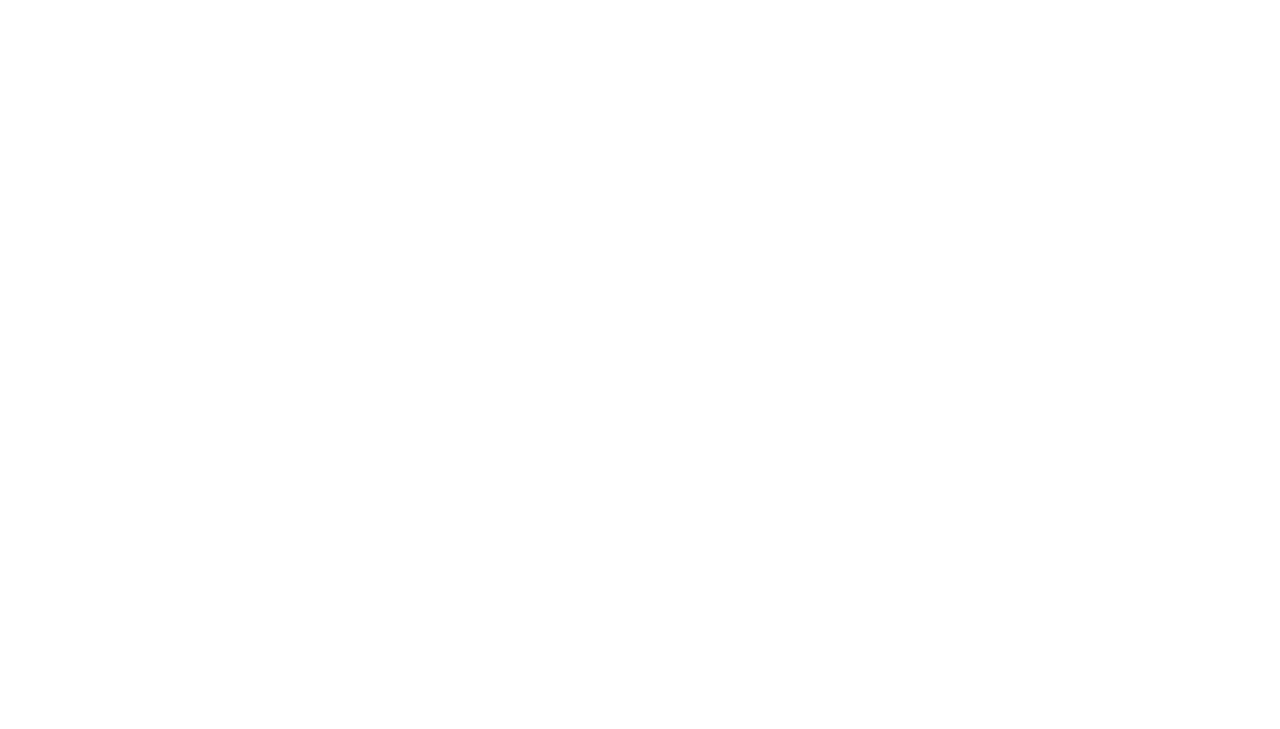
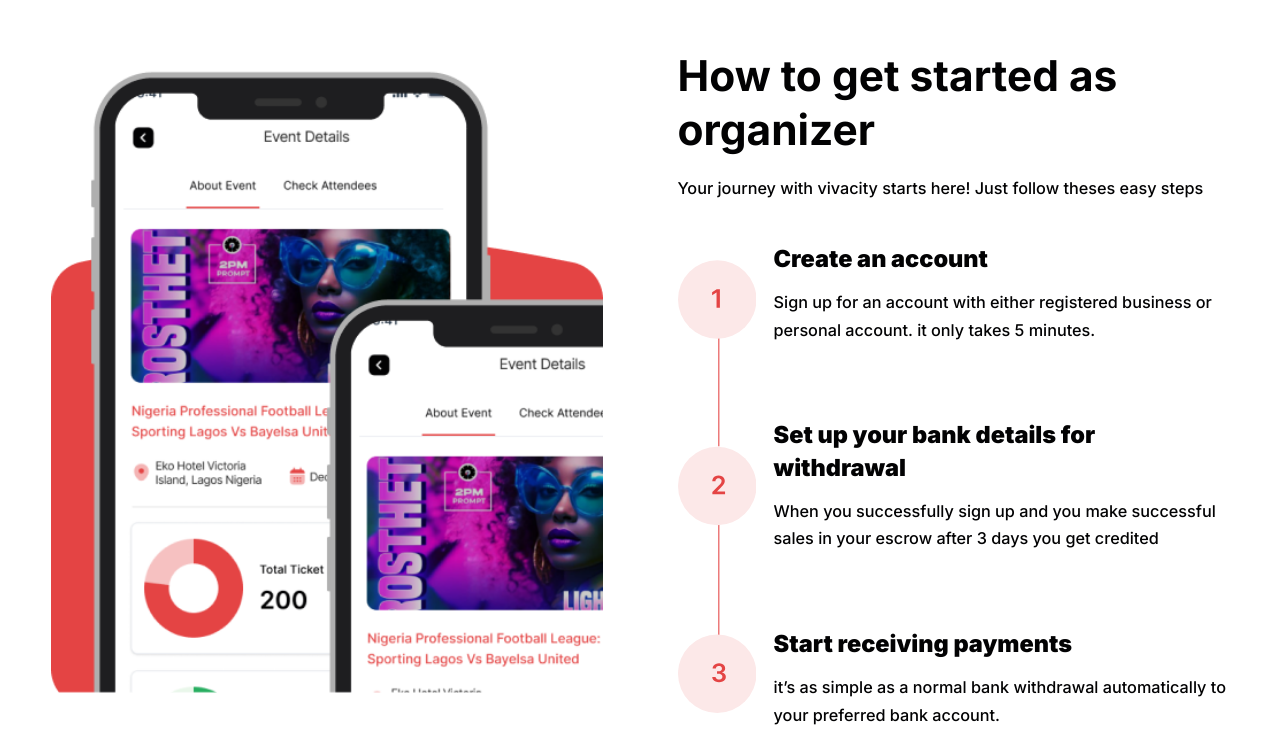
Before and after one commit to temiye18/viva-city, a React (Create React App) app: page / in a window 1280 px wide. Shown: the part 4919-5648 px from the top of the page. Before the commit the page ends 4644 px from the top, so only its background shows below. Built offline with nearby package versions, Linux system fonts and the light colour scheme.

Commit message:
get started section

```diff
--- a/src/App.tsx
+++ b/src/App.tsx
@@ -1,6 +1,13 @@
 import { useState } from "react";
 import { GlobalStyles } from "./base";
-import { Hero, Portfolio, Sidebar, TicketInfo, WhatMore } from "./components";
+import {
+  GetStarted,
+  Hero,
+  Portfolio,
+  Sidebar,
+  TicketInfo,
+  WhatMore,
+} from "./components";
 
 function App() {
   const [isOpen, setIsOpen] = useState<boolean>(false);
@@ -29,6 +36,7 @@
       <Portfolio />
       <TicketInfo />
       <WhatMore />
+      <GetStarted />
     </>
   );
 }
--- a/src/assets/images/index.ts
+++ b/src/assets/images/index.ts
@@ -8,3 +8,4 @@
 export { default as OfferImageTwo } from "./OfferImageTwo.png";
 export { default as OfferImageThree } from "./OfferImageThree.png";
 export { default as OfferBg } from "./OfferBg.png";
+export { default as BannerImage } from "./BannerImage.png";
--- a/src/assets/svgs/index.ts
+++ b/src/assets/svgs/index.ts
@@ -2,3 +2,4 @@
 export { ReactComponent as Help } from "./Help.svg";
 export { ReactComponent as Performance } from "./Performance.svg";
 export { ReactComponent as Visibility } from "./Visibility.svg";
+export { ReactComponent as Progress } from "./Progress.svg";
--- /dev/null
+++ b/src/components/GetStarted/index.tsx
@@ -0,0 +1,57 @@
+import { Container } from "../../ui";
+import { BannerImage } from "../../assets/images";
+import { Progress } from "../../assets/svgs";
+import Section from "./styles";
+
+const index = () => {
+  return (
+    <Section>
+      <Container className="get-started">
+        <div className="image">
+          <img src={BannerImage} alt="phone_mockup" />
+        </div>
+
+        <div className="step-box">
+          <div className="header">
+            <h2>How to get started as organizer</h2>
+            <p>
+              Your journey with vivacity starts here! Just follow theses easy
+              steps
+            </p>
+          </div>
+
+          <div className="steps">
+            <div className="vector">
+              <Progress />
+            </div>
+            <div>
+              <div className="step-item">
+                <h4>Create an account</h4>
+                <p>
+                  Sign up for an account with either registered business or
+                  personal account. it only takes 5 minutes.
+                </p>
+              </div>
+              <div className="step-item">
+                <h4>Set up your bank details for withdrawal</h4>
+                <p>
+                  When you successfully sign up and you make successful sales in
+                  your escrow after 3 days you get credited
+                </p>
+              </div>
+              <div className="step-item">
+                <h4>Start receiving payments</h4>
+                <p>
+                  it’s as simple as a normal bank withdrawal automatically to
+                  your preferred bank account.
+                </p>
+              </div>
+            </div>
+          </div>
+        </div>
+      </Container>
+    </Section>
+  );
+};
+
+export default index;
--- /dev/null
+++ b/src/components/GetStarted/styles.ts
@@ -0,0 +1,81 @@
+import styled from "styled-components";
+
+const Section = styled.section`
+  padding-top: clamp(5.25rem, 1.1875rem + 13vw, 12.5625rem);
+
+  .get-started {
+    display: flex;
+    align-items: center;
+    gap: 4.6875rem;
+
+    @media (max-width: 820px) {
+      flex-direction: column;
+    }
+
+    .image {
+      flex: 1;
+
+      img {
+        width: 100%;
+      }
+    }
+
+    .step-box {
+      flex: 1;
+      align-self: flex-end;
+
+      .header {
+        h2 {
+          font-weight: 700;
+          font-size: clamp(1.5625rem, 0.864rem + 2.2352vw, 2.819825rem);
+          line-height: 127%;
+        }
+
+        p {
+          font-weight: 500;
+          font-size: clamp(0.86875rem, 0.7752rem + 0.2993vw, 1.0371125rem);
+          line-height: 169%;
+          margin-top: 1.125rem;
+        }
+      }
+
+      .steps {
+        display: grid;
+        grid-template-columns: auto 1fr;
+        gap: 1.1rem;
+        margin-top: clamp(1.5625rem, 0.9375rem + 2vw, 2.6875rem);
+
+        & > div {
+          display: grid;
+          gap: 4.6875rem;
+        }
+
+        & > .vector {
+          align-self: stretch;
+
+          svg {
+            width: 100%;
+            height: 100%;
+          }
+        }
+
+        .step-item {
+          h4 {
+            font-weight: 900;
+            font-size: clamp(1.2625rem, 1.1306rem + 0.4222vw, 1.5rem);
+            line-height: 138%;
+          }
+
+          p {
+            font-weight: 500;
+            font-size: clamp(0.86875rem, 0.7752rem + 0.2993vw, 1.0371125rem);
+            line-height: 169%;
+            margin-top: 0.875rem;
+          }
+        }
+      }
+    }
+  }
+`;
+
+export default Section;
--- a/src/components/index.ts
+++ b/src/components/index.ts
@@ -3,3 +3,4 @@
 export { default as Portfolio } from "./Portfolio";
 export { default as TicketInfo } from "./TicketInfo";
 export { default as WhatMore } from "./WhatMore";
+export { default as GetStarted } from "./GetStarted";
```
Also changed, not shown: src/assets/images/BannerImage.png (added), src/assets/svgs/Progress.svg (added).
